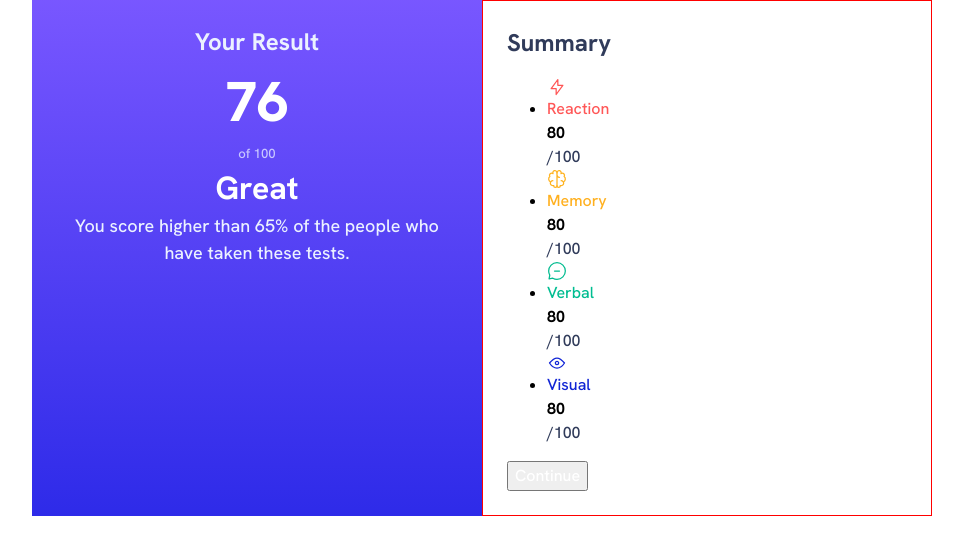
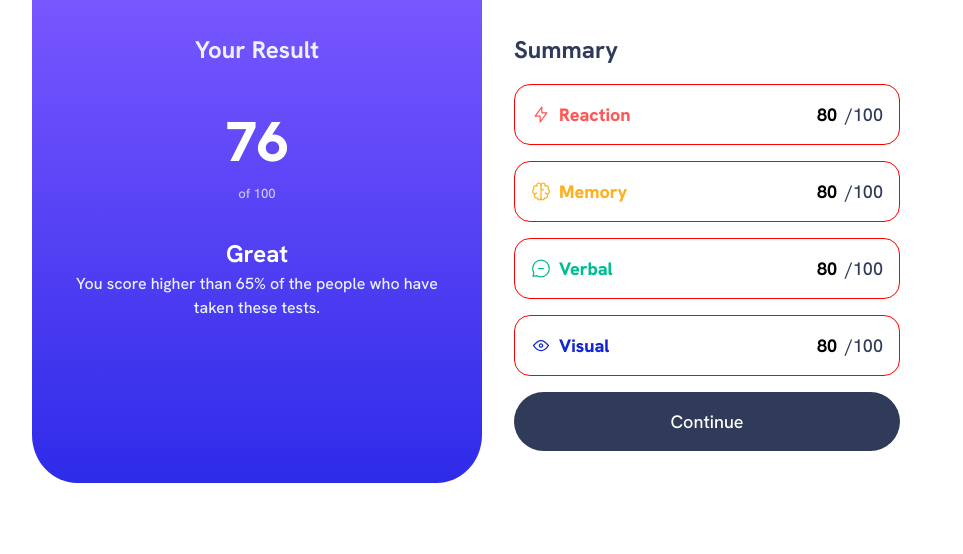
Before and after one commit to Esphalon/fem-results-component, a website built with Vite: page index.html in a window 1280 px wide. Shown: the whole page, without its empty margins (158-1121 px from the left). Built offline with nearby package versions, Linux system fonts and the light colour scheme.

Commit message:
Added first CSS, Elements positioning and set up

```diff
--- a/index.html
+++ b/index.html
@@ -14,24 +14,24 @@
     <section>
       <div class="container">
         <div class="even-columns">
-          <div class="result-column | bg-gradient text-center padding-500 ">
+          <div class="result-column | bg-gradient text-center padding-600 ">
             <h2 class="fs-large fw-bold text-neutral-pale">Your Result</h2>
-            <div class="score">
+            <div class="score | padding-600">
               <p class="fs-heading fw-black text-neutral-white">76</p>
               <p class="fs-small text-neutral-lavender">of 100</p>
             </div>
             <div class="score-explanation">
-              <p class="fs-extra-large text-neutral-white fw-bold ">Great</p>
-              <p class="fs-body text-neutral-pale">You score higher than 65% of the people who have taken these tests.</p>
+              <p class="fs-large text-neutral-white fw-bold ">Great</p>
+              <p class="fs-medium text-neutral-pale">You score higher than 65% of the people who have taken these tests.</p>
             </div>
           </div>
-          <div class="summary | padding-500 bg-red">
+          <div class="summary | padding-600">
             <h2 class="fs-large fw-bold text-neutral-dark-gray">Summary</h2>
             <ul class ="summary-scores">
-              <li class = "reaction-score |" >
+              <li class = "reaction-score" >
                 <div class="score-name">
                   <img src="images/icon-reaction.svg" alt="">
-                  <p class="text-primary-red">Reaction</p>
+                  <p class="fw-black text-primary-red">Reaction</p>
                 </div>
                 <div class="score-value">
                   <p class="fw-bold">80</p>
@@ -41,7 +41,7 @@
               <li class = "memory-score">
                 <div class="score-name">
                   <img src="images/icon-memory.svg" alt="">
-                  <p class="text-primary-orange">Memory</p>
+                  <p class="fw-black text-primary-orange">Memory</p>
                 </div>
                 <div class="score-value">
                   <p class="fw-bold">80</p>
@@ -51,7 +51,7 @@
               <li class = "verbal-score">
                 <div class="score-name">
                   <img src="images/icon-verbal.svg" alt="">
-                  <p class="text-primary-teal">Verbal</p>
+                  <p class="fw-black text-primary-teal">Verbal</p>
                 </div>
                 <div class="score-value">
                   <p class="fw-bold">80</p>
@@ -61,7 +61,7 @@
               <li class = "visual-score">
                 <div class="score-name">
                   <img src="images/icon-visual.svg" alt="">
-                  <p class="text-primary-blue">Visual</p>
+                  <p class="fw-black text-primary-blue">Visual</p>
                 </div>
                 <div class="score-value">
                   <p class="fw-bold">80</p>
--- a/style.css
+++ b/style.css
@@ -61,7 +61,7 @@ dd {
 
 /* Remove list styles on ul, ol elements with a list role, which suggests default styling will be removed */
 ul[role='list'],
-ol[role='list'] {
+ol[role='list']{
   list-style: none;
 }
 
@@ -193,19 +193,67 @@ fs-extra-small{
     text-align: center;
   }
 
+  .padding-400{
+    padding: var(--size-400);
+  }
   .padding-500{
     padding: var(--size-500);
+  }
+  .padding-600{
+    padding: var(--size-600);
   }
 
   .bg-gradient{
     background: linear-gradient(var(--clr-gradient-slate-blue), var(--clr-gradient-royal-blue));
   }
-  .bg-red{
-    border: 1px solid red;
-  }
 
 /* Own CSS */
 
-body{
-  font-family: var(--ff-primary);
-}
+  body{
+    font-family: var(--ff-primary);
+  }
+  p{
+    font-size: var(--fs-body);
+  }
+
+
+  /* Result Column */
+  .result-column{
+    border-radius: 0% 0% 10% 10%;
+  }
+
+
+  /* Summary Column */
+  .summary-scores{
+    display: flex;
+    flex-direction: column;
+    gap: 1rem;
+  }
+  ul{
+    padding-inline-start: 0px;
+  }
+
+  .summary-scores li{
+    display: flex;
+    justify-content: space-between;
+    padding: 16px 16px;
+    border-radius: 16px;
+    border: 1px solid red;
+  }
+  .summary-scores li >*{
+    display: flex;
+    flex-direction: row;
+    list-style-type: none;
+    gap: 0.5rem;
+  }
+  .reaction-score{
+
+  }
+
+  button{
+    background-color: var(--clr-neutral-dark-gray);
+    border: none;
+    width: 100%;
+    padding-block: 16px;
+    border-radius: 999px;
+  }
```
